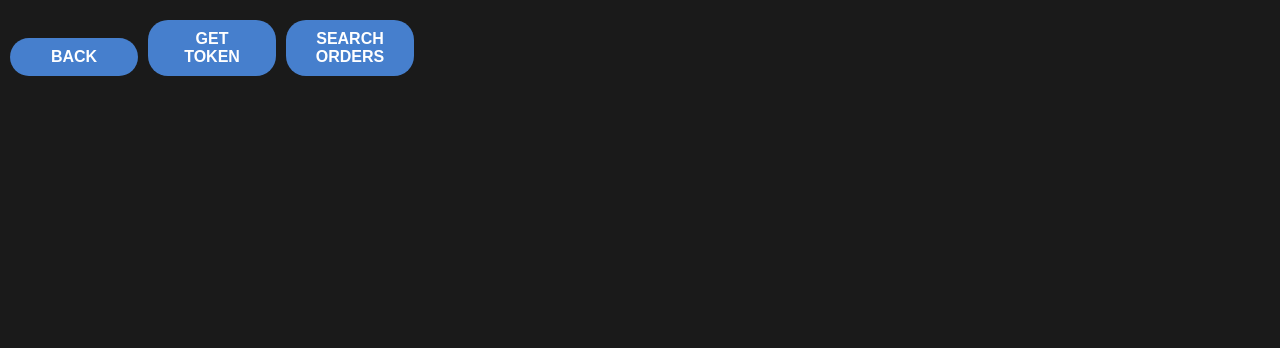
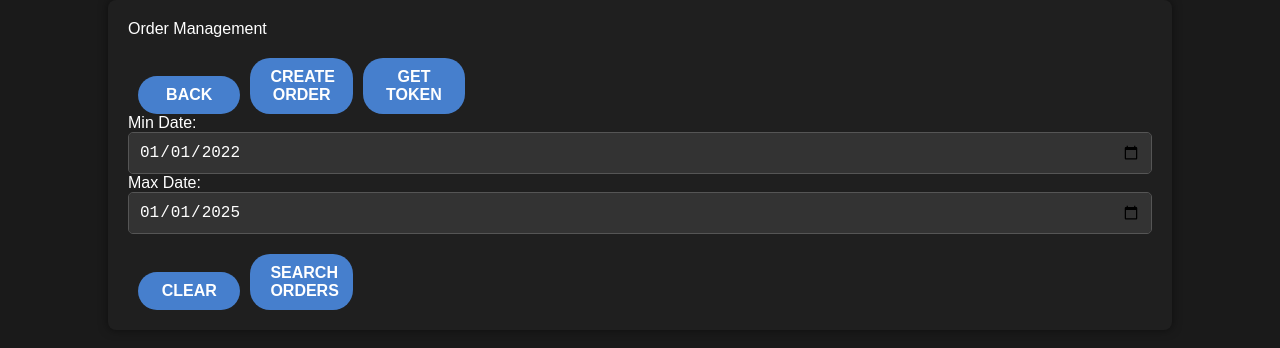
Before and after one commit to mrnbrase/OTO-APIs, a React (Create React App) app in the folder appa/: page /get-orders in a window 1280 px wide. Shown: the top 348 px of the page. Built offline with nearby package versions, Linux system fonts and the light colour scheme.

Commit message:
الحصول على جميع الطلبات

```diff
--- /dev/null
+++ b/appa/src/GetOrders.css
@@ -0,0 +1,178 @@
+/* Overall page background */
+body {
+    background-color: #1a1a1a; /* Dark background for the whole page */
+    color: white; /* Default text color */
+    font-family: Arial, sans-serif;
+}
+
+/* Container styling */
+.container {
+    width: 80%;
+    margin: 0 auto;
+    background-color: #1f1f1f; /* Dark background for the container */
+    padding: 20px;
+    border-radius: 8px;
+    box-shadow: 0 0 10px rgba(0, 0, 0, 0.5);
+}
+
+/* Input styling similar to the provided design */
+.input-group {
+    display: flex;
+    align-items: center;
+    background-color: #333;
+    border: 1px solid #555;
+    border-radius: 5px;
+    overflow: hidden;
+}
+
+.input-group input {
+    border: none;
+    background-color: #333;
+    color: white;
+    padding: 10px;
+    width: 100%;
+    font-size: 16px;
+}
+
+.input-group button {
+    background-color: #444;
+    color: white;
+    border: none;
+    padding: 10px;
+    cursor: pointer;
+    font-size: 16px;
+    outline: none;
+    display: flex;
+    align-items: center;
+    justify-content: center;
+    transition: background-color 0.2s ease;
+}
+
+.input-group button:hover {
+    background-color: #555;
+}
+
+.input-group span {
+    color: white;
+    padding: 10px;
+    background-color: #444;
+}
+
+.input:focus {
+    outline: none;
+}
+
+.label {
+    margin-bottom: 5px;
+    color: #ccc;
+    font-weight: bold;
+}
+
+.form {
+    display: flex;
+    flex-wrap: wrap;
+    justify-content: space-between;
+}
+
+.form label {
+    width: 48%; /* Adjust to handle two inputs per row */
+    margin-bottom: 20px;
+}
+
+/* Button styling */
+.button {
+    padding: 10px 20px;
+    border: none;
+    background-color: #1a73e8;
+    color: white;
+    cursor: pointer;
+    font-size: 1em;
+    border-radius: 5px;
+    text-transform: uppercase;
+    font-weight: bold;
+    transition: background-color 0.3s ease, transform 0.3s ease;
+    margin-top: 20px;
+}
+
+.button:hover {
+    background-color: #0b5ed7;
+    transform: scale(1.05);
+}
+
+.button:active {
+    transform: scale(0.95);
+}
+
+/* Table styling */
+.table {
+    width: 100%;
+    border-collapse: collapse;
+    margin-top: 20px;
+    background-color: #2b2b2b; /* Dark background for the table */
+    box-shadow: none; /* Remove shadow */
+}
+
+.table-header {
+    padding: 10px;
+    background-color: #444; /* Darker header */
+    border: 1px solid #555;
+    color: white; /* White text */
+}
+
+.table-data {
+    padding: 10px;
+    border: 1px solid #555; /* Darker border */
+    text-align: center;
+    background-color: #3c3c3c; /* Slightly lighter background for rows */
+    color: white; /* White text */
+}
+
+/* Dropdown styling */
+.dropdown {
+    position: absolute;
+    background-color: #1f1f1f;
+    border: 1px solid #555;
+    border-radius: 5px;
+    width: 100%;
+    max-height: 200px;
+    overflow-y: auto;
+    box-shadow: 0 4px 6px rgba(0, 0, 0, 0.2);
+    z-index: 1000; /* Ensure it stays above other elements */
+}
+
+.dropdown-item {
+    display: flex;
+    align-items: center;
+    padding: 10px;
+    color: white;
+    cursor: pointer;
+    transition: background-color 0.2s;
+}
+
+.dropdown-item:hover {
+    background-color: #333;
+}
+
+.dropdown-icon {
+    margin-right: 10px;
+    color: #1a73e8; /* Color of the location icon */
+}
+
+.input-group {
+    position: relative; /* Ensure dropdown is positioned correctly */
+}
+
+.rbutton {
+    padding: 10px 20px;
+    border: none;
+    background-color: #467fcd;
+    color: white;
+    cursor: pointer;
+    font-size: 1em;
+    border-radius: 20px;
+    text-transform: uppercase;
+    font-weight: bold;
+    transition: background-color 0.3s ease, transform 0.3s ease;
+    margin-top: 20px;
+    margin-left: 10px;
+}
--- a/appa/src/GetOrders.js
+++ b/appa/src/GetOrders.js
@@ -1,7 +1,8 @@
 import React, { useState } from 'react';
 import { Link } from 'react-router-dom';
 import axios from 'axios';
-import getAllOrders from './GetAllOrders'; // Import the function
+import getAllOrders from './GetAllOrders';
+import './GetOrders.css'; // Import the CSS file
 
 const App = () => {
     const [token, setToken] = useState(null);
@@ -9,7 +10,7 @@ const App = () => {
     const [perPage, setPerPage] = useState(3); // Default values can be set here
     const [page, setPage] = useState(1);
     const [minDate, setMinDate] = useState('2022-01-01');
-    const [maxDate, setMaxDate] = useState('2024-06-10');
+    const [maxDate, setMaxDate] = useState('2025-01-01');
 
     const getToken = () => {
         var refreshData = {
@@ -32,21 +33,90 @@ const App = () => {
 
         try {
             const response = await getAllOrders(perPage, page, minDate, maxDate, token);
-            setOrders(response); // Set the response to orders state
+            setOrders(response.orders); // Set the response to orders state
             console.log('Orders fetched:', response);
         } catch (error) {
             console.error('Error fetching orders:', error);
         }
     };
+    const handleClear = () => {
+        setOrders(null); // Clear the orders list
+    };
 
     return (
-        <div>
+        <div className="container">
+            <div className="heading">Order Management</div>
             <Link to="/">
                 <button className="rbutton">Back</button>
             </Link>
+            <Link to="/create-order">
+                    <button className="rbutton">Create Order</button>
+                </Link>
             <button type="button" onClick={getToken} className="rbutton">Get Token</button>
+
+            <div>
+                <label>
+                    Min Date:
+                    <div className="input-group">
+                        <input
+                            type="date"
+                            value={minDate}
+                            onChange={(e) => setMinDate(e.target.value)}
+                        />
+                    </div>
+                </label>
+            </div>
+            <div>
+                <label>
+                    Max Date:
+                    <div className="input-group">
+                        <input
+                            type="date"
+                            value={maxDate}
+                            onChange={(e) => setMaxDate(e.target.value)}
+                        />
+                    </div>
+                </label>
+            </div>
+            <button type="button" onClick={handleClear} className="rbutton">Clear</button>
             <button onClick={searchOrders} className="rbutton">Search Orders</button>
-            {orders && <div>{JSON.stringify(orders)}</div>}
+
+            {orders && (
+                <div className="table-responsive">
+                    <table className="table">
+                        <thead>
+                            <tr>
+                                <th className="table-header">Order ID</th>
+                                <th className="table-header">Customer Name</th>
+                                <th className="table-header">Customer Phone</th>
+                                <th className="table-header">Customer Address</th>
+                                <th className="table-header">Origin City</th>
+                                <th className="table-header">Destination City</th>
+                                <th className="table-header">Grand Total (SAR)</th>
+                                <th className="table-header">Payment Method</th>
+                                <th className="table-header">Order Date</th>
+                                <th className="table-header">Status</th>
+                            </tr>
+                        </thead>
+                        <tbody>
+                            {orders.map((order, index) => (
+                                <tr key={index}>
+                                    <td className="table-data">{order.orderID}</td>
+                                    <td className="table-data">{order.customerName}</td>
+                                    <td className="table-data">{order.customerPhone}</td>
+                                    <td className="table-data">{order.customerAddress}</td>
+                                    <td className="table-data">{order.originCity}</td>
+                                    <td className="table-data">{order.destinationCity}</td>
+                                    <td className="table-data">{order.grandTotal}</td>
+                                    <td className="table-data">{order.paymentMethod}</td>
+                                    <td className="table-data">{new Date(order.orderDate).toLocaleString()}</td>
+                                    <td className="table-data">{order.status}</td>
+                                </tr>
+                            ))}
+                        </tbody>
+                    </table>
+                </div>
+            )}
         </div>
     );
 };
```
